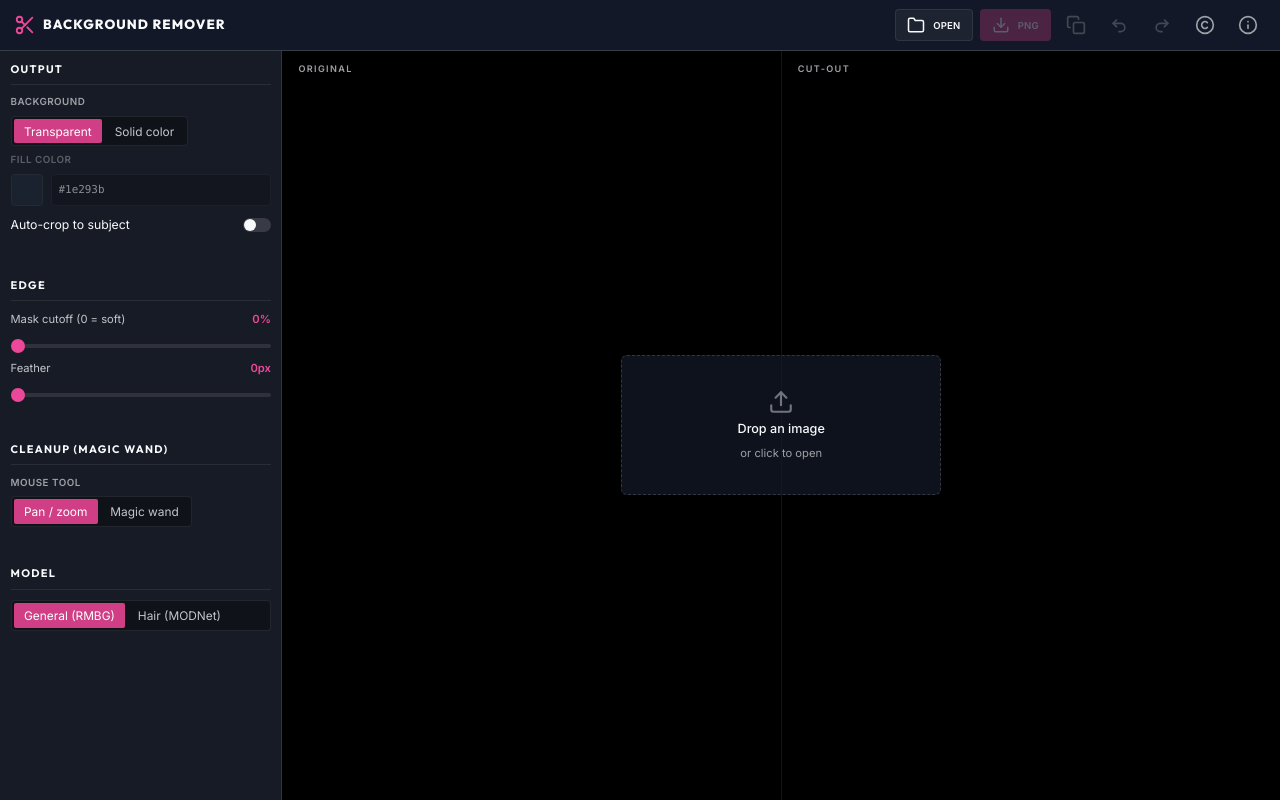
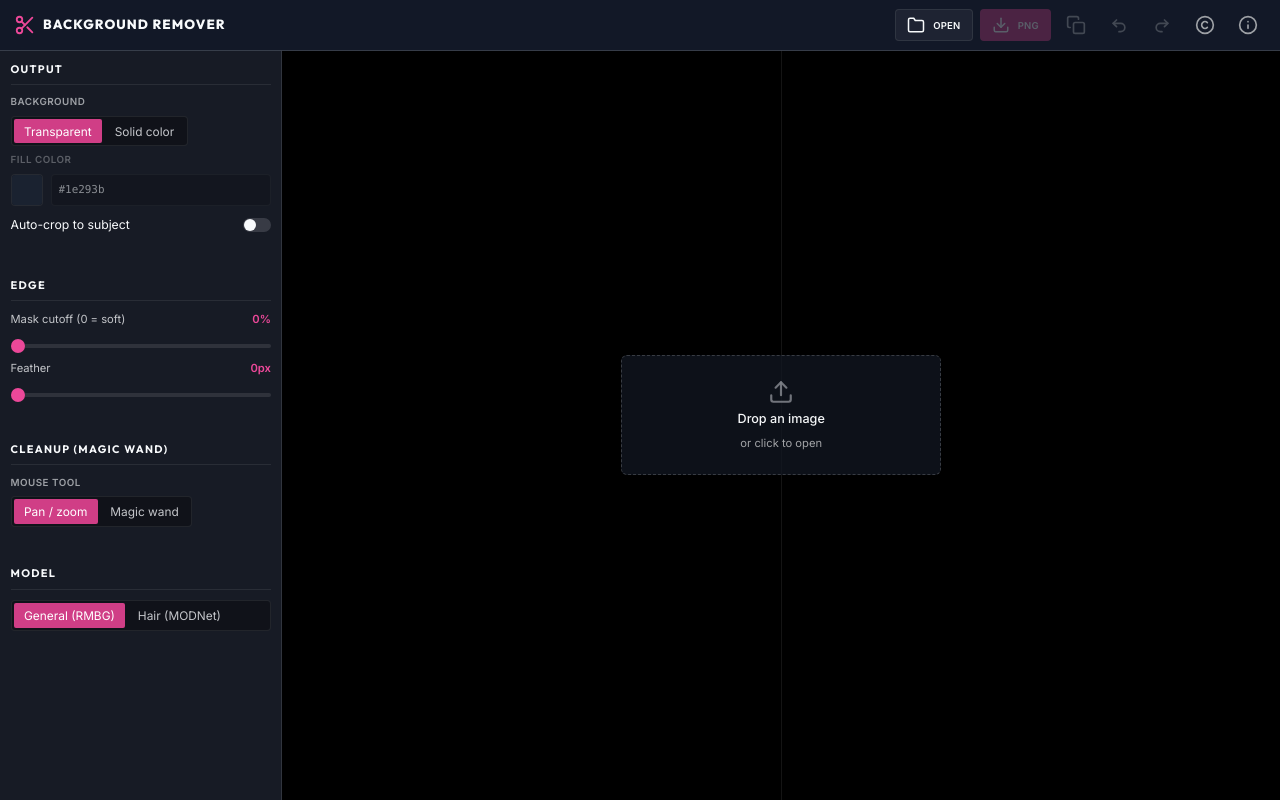
Before and after one commit to SACRVM/background-remover, a plain HTML site: page index.html in a window 1280 px wide. Drawn offline with Linux system fonts and the light colour scheme.

Commit message:
Share the drop-zone styling and the UI conventions
The empty-state drop zone uses the one .app-drop block all four apps
carry: ink and glass on --lift, because the viewport is black in both
themes, and the wrapper clears the label row and the HUD. The main
export is pinned against the ribbon's overflow. CLAUDE.md holds the
same UI-conventions text in all four repos.

Co-Authored-By: Claude Opus 5.5 <noreply@anthropic.com>

```diff
--- a/app.css
+++ b/app.css
@@ -84,20 +84,33 @@ app-background-remover .br-pane-src.space-pan .br-src { cursor: grab; }
 
 app-background-remover .nav-icon-btn:disabled { opacity: 0.35; cursor: default; pointer-events: none; }
 
-/* Empty state: the drop zone, centred; the stage around it still takes drops. */
-app-background-remover .app-drop {
+/* ---- empty state: the shared .app-drop block (same in all four DREAM
+   TOOLS-born apps — keep it identical). The zone lies on --viewport-bg,
+   which is black in BOTH themes, so its ink and glass are re-pointed at
+   --lift (white in both themes) instead of the theme's text tokens. The
+   wrapper clears the top label row and the bottom HUD. ---- */
+.app-drop {
     position: absolute;
     inset: 0;
+    z-index: 6;
     display: flex;
     align-items: center;
     justify-content: center;
-    padding: 24px;
+    padding: 44px 16px 64px;
     pointer-events: none;
 }
-app-background-remover .app-drop sac-drop-zone {
+.app-drop sac-drop-zone {
+    --text:          color-mix(in srgb, var(--lift) 90%, transparent);
+    --text-muted:    color-mix(in srgb, var(--lift) 62%, transparent);
+    --text-dim:      color-mix(in srgb, var(--lift) 45%, transparent);
+    --glass:         color-mix(in srgb, var(--lift) 5%, var(--viewport-bg));   /* opaque: nothing shows through */
+    --hover:         color-mix(in srgb, var(--lift) 7%, transparent);
+    --border-strong: color-mix(in srgb, var(--lift) 30%, transparent);
+    --drop-zone-min-height: 120px;
+    width: min(320px, 100%);
     pointer-events: auto;
-    width: min(320px, 100%);
 }
+app-background-remover .br-stage:not(.has-image) .br-pane-label { display: none; }
 app-background-remover .br-stage.has-image .br-empty { display: none; }
 app-background-remover .br-stage.dragover {
     outline: 2px dashed var(--accent);
--- a/app.js
+++ b/app.js
@@ -110,7 +110,7 @@
         <button type="button" class="btn br-open" title="Open an image (Ctrl+O)">
             <sac-icon name="folder"></sac-icon> Open
         </button>
-        <button type="button" class="btn primary br-save" title="Save the cut-out as PNG (Ctrl+S)" disabled>
+        <button type="button" class="btn primary br-save" data-overflow="never" title="Save the cut-out as PNG (Ctrl+S)" disabled>
             <sac-icon name="download"></sac-icon> PNG
         </button>
         <button type="button" class="nav-icon-btn br-copy" title="Copy the cut-out" disabled>
--- a/app.json
+++ b/app.json
@@ -7,7 +7,7 @@
     "kind": "view",
     "tag": "app-background-remover",
     "entry": "app.js",
-    "version": "1.1.0",
+    "version": "1.1.1",
     "notices": [
         {
             "title": "Inference",
```
Also changed, not shown: 1 other file.
